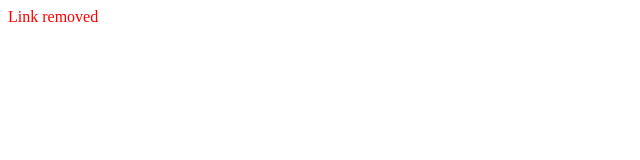
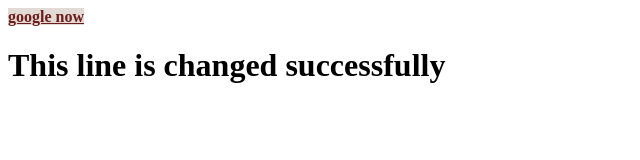
Before and after one commit to Kashifahmad22/rush, a plain HTML site: page index.html in a window 1280 px wide. Shown: the whole page, without its empty margins (0-640 px from the left). Drawn offline with Linux system fonts and the light colour scheme.

Commit message:
dom basics

```diff
--- a/index.html
+++ b/index.html
@@ -5,8 +5,17 @@
     <meta name="viewport" content="width=device-width, initial-scale=1.0">
     <title>Dom_Manipulation</title>
 </head>
+<style>
+  .hulu {
+    color: rgb(108, 28, 28);
+    background-color: rgb(226, 218, 213);
+    font-weight: bold;
+    font-family:gilroy;
+  }
+</style>
 <body>
-<a href ="https://www.google.com" >google now</a>
+<a  class="hulu" href ="https://www.google.com" >google now</a>
+<h1 class="hulu">Hello World</h1>
     <script src="script.js"></script>
 </body>
 </html>
--- a/script.js
+++ b/script.js
@@ -1,4 +1,5 @@
-let a = document.querySelector("a");
-a.removeAttribute("href");
-a.textContent = "Link removed";
-a.style.color = "red";
+
+let h2 = document.querySelector("h1");
+h2.textContent = "This line is changed successfully";
+h2.classList.add("hulu");
+h2.classList.toggle("hulu");
```
